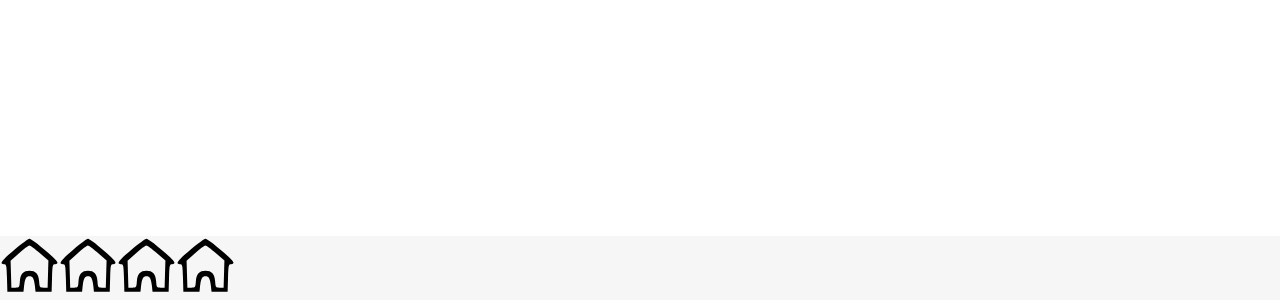
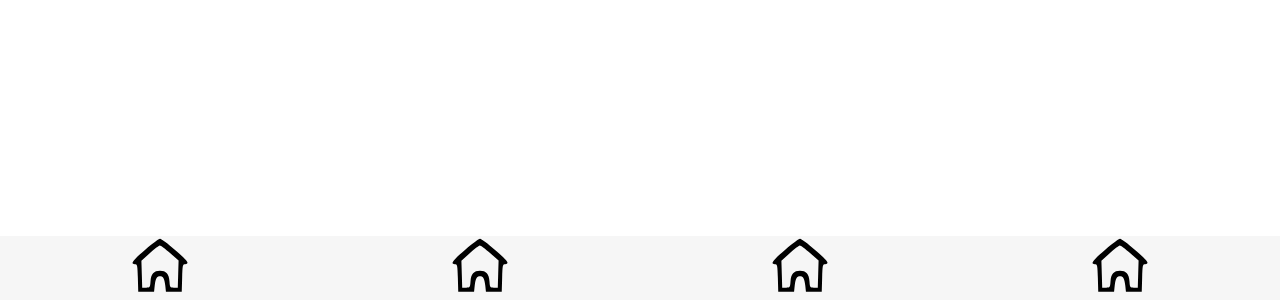
Before and after one commit to wzc3867/mall, a Vue app: page /cart in a window 1280 px wide. Shown: the part 500-800 px from the top of the page. Built offline with nearby package versions, Linux system fonts and the light colour scheme.

Commit message:
tabBar组件的封装

```diff
--- a/src/App.vue
+++ b/src/App.vue
@@ -1,14 +1,15 @@
 <template>
   <div id="app">
-    <Tabar/>
+    <router-view></router-view>
+    <MainTabBar/>
   </div>
 </template>
 
 <script>
-import Tabar from './components/common/tabbar/Tabar.vue'
+import MainTabBar from './components/content/MainTabBar.vue'
 export default {
   components: {
-    Tabar
+    MainTabBar
   }
 }
 </script>
--- a/src/components/common/tabbar/Tabar.vue
+++ b/src/components/common/tabbar/Tabar.vue
@@ -1,37 +1,33 @@
 <template>
-<div>
-    <div class="TabBox">
-        <div >
-            <img src="../../../assets/img/tabbar/home.svg" alt="">
-         </div>
-        <div>
-            <img src="../../../assets/img/tabbar/home.svg" alt="">
-        </div>
-        <div>
-            <img src="../../../assets/img/tabbar/home.svg" alt="">
-        </div>
-        <div>
-            <img src="../../../assets/img/tabbar/home.svg" alt="">
-        </div>
-    </div>
+<div class="TabBox">
+    <slot></slot>
 </div>
 </template>
 <script>
+// import TabItem from "../tabbar/TabarItem.vue"
 export default {
   name: "Tarbar",
   data () {
     return {
     };
+  },
+  components:{
+    //   TabItem
   }
 }
 </script>
-<style>
+<style scoped>
     .TabBox{
         background-color: #f6f6f6;
         height: 8vh;
         display: flex;
         position: fixed;
         bottom: 0;
+        /* align-items: center; */
         width: 100%;
     }
+    .tabItem{
+        text-align: center;
+        flex: 1;
+    }
 </style>
--- a/src/components/common/tabbar/TabarItem.vue
+++ b/src/components/common/tabbar/TabarItem.vue
@@ -1,4 +1,7 @@
 <template>
+  <div class="tabItem">
+      <slot></slot>
+  </div>
 </template>
 <script>
 export default {
@@ -9,5 +12,9 @@ export default {
   }
 }
 </script>
-<style lang="scss" scoped>
+<style lang="less" scoped>
+  .tabItem{
+    flex:1;
+    text-align:center;
+  }
 </style>
--- /dev/null
+++ b/src/components/content/MainTabBar.vue
@@ -0,0 +1,43 @@
+<!--  -->
+<template>
+  <div>
+      <tabBar>
+        <tabBarItem  Link="/home">
+            <img src="../../assets/img/tabbar/home.svg" alt="">
+        </tabBarItem>
+        <tabBarItem  Link="/home">
+            <img src="../../assets/img/tabbar/home.svg" alt="">
+        </tabBarItem>
+        <tabBarItem  Link="/home">
+            <img src="../../assets/img/tabbar/home.svg" alt="">
+        </tabBarItem>
+        <tabBarItem  Link="/home">
+            <img src="../../assets/img/tabbar/home.svg" alt="">
+        </tabBarItem>
+      </tabBar>
+  </div>
+</template>
+
+<script>
+import tabBar from '../common/tabbar/Tabar.vue'
+import tabBarItem from '../common/tabbar/TabarItem.vue'
+export default {
+  data () {
+    return {
+    };
+  },
+
+  components: {
+      tabBar,
+      tabBarItem
+  },
+
+  computed: {},
+
+
+  methods: {}
+}
+
+</script>
+<style lang='less' scoped>
+</style>
--- a/src/router/index.js
+++ b/src/router/index.js
@@ -1,10 +1,32 @@
 import Vue from 'vue'
 import VueRouter from 'vue-router'
-
+const home = () => {import('../views/home/home.vue')}
+const category = () => {import('../views/category/category.vue')}
+const profile = () => {import('../views/profile/profile.vue')}
+const cart = () => {import('../views/cart/cart.vue')}
 Vue.use(VueRouter)
 
 const routes = [
-
+  {
+    path: '/',
+    redirect:'/home'
+  },
+  {
+    path: '/home',
+    component: home
+  },
+  {
+    path: '/category',
+    component: category
+  },
+  {
+    path: '/profile',
+    component: profile
+  },
+  {
+    path: '/cart',
+    component: cart
+  }
 ]
 
 const router = new VueRouter({
--- /dev/null
+++ b/src/views/cart/cart.vue
@@ -0,0 +1,25 @@
+<!--  -->
+<template>
+  <div>
+      <h1>购物车</h1>
+  </div>
+</template>
+
+<script>
+export default {
+  data () {
+    return {
+    };
+  },
+
+  components: {},
+
+  computed: {},
+
+
+  methods: {}
+}
+
+</script>
+<style lang='less' scoped>
+</style>
--- /dev/null
+++ b/src/views/category/category.vue
@@ -0,0 +1,25 @@
+<!--  -->
+<template>
+  <div>
+      <h1>分类</h1>
+  </div>
+</template>
+
+<script>
+export default {
+  data () {
+    return {
+    };
+  },
+
+  components: {},
+
+  computed: {},
+
+
+  methods: {}
+}
+
+</script>
+<style lang='less' scoped>
+</style>
--- /dev/null
+++ b/src/views/home/home.vue
@@ -0,0 +1,26 @@
+<!--  -->
+<template>
+  <div>
+      <h1>首页</h1>
+  </div>
+</template>
+
+<script>
+export default {
+  data () {
+    return {
+    };
+  },
+
+  components: {},
+
+  computed: {},
+
+
+
+  methods: {}
+}
+
+</script>
+<style lang='less' scoped>
+</style>
--- /dev/null
+++ b/src/views/profile/profile.vue
@@ -0,0 +1,25 @@
+<!--  -->
+<template>
+  <div>
+      <h1>我的</h1>
+  </div>
+</template>
+
+<script>
+export default {
+  data () {
+    return {
+    };
+  },
+
+  components: {},
+
+  computed: {},
+
+
+  methods: {}
+}
+
+</script>
+<style lang='less' scoped>
+</style>
```
